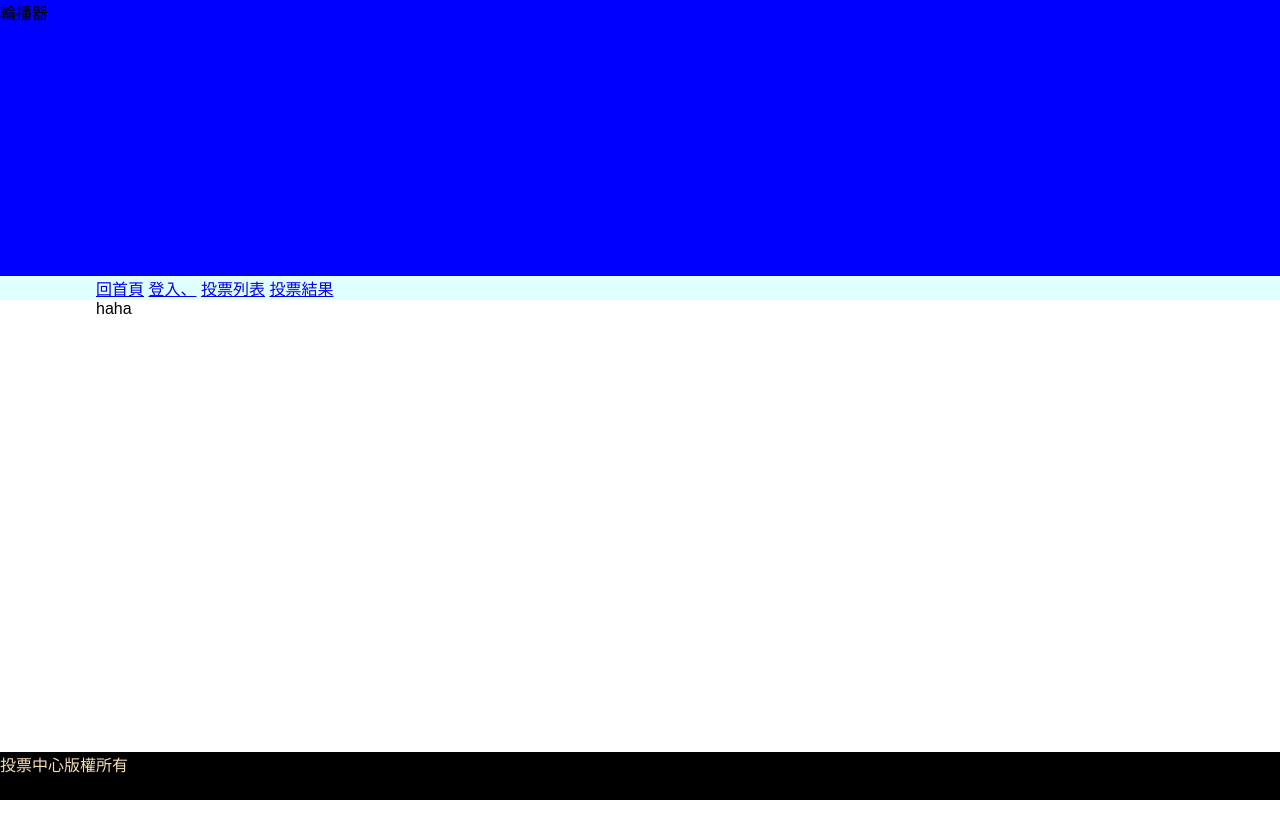
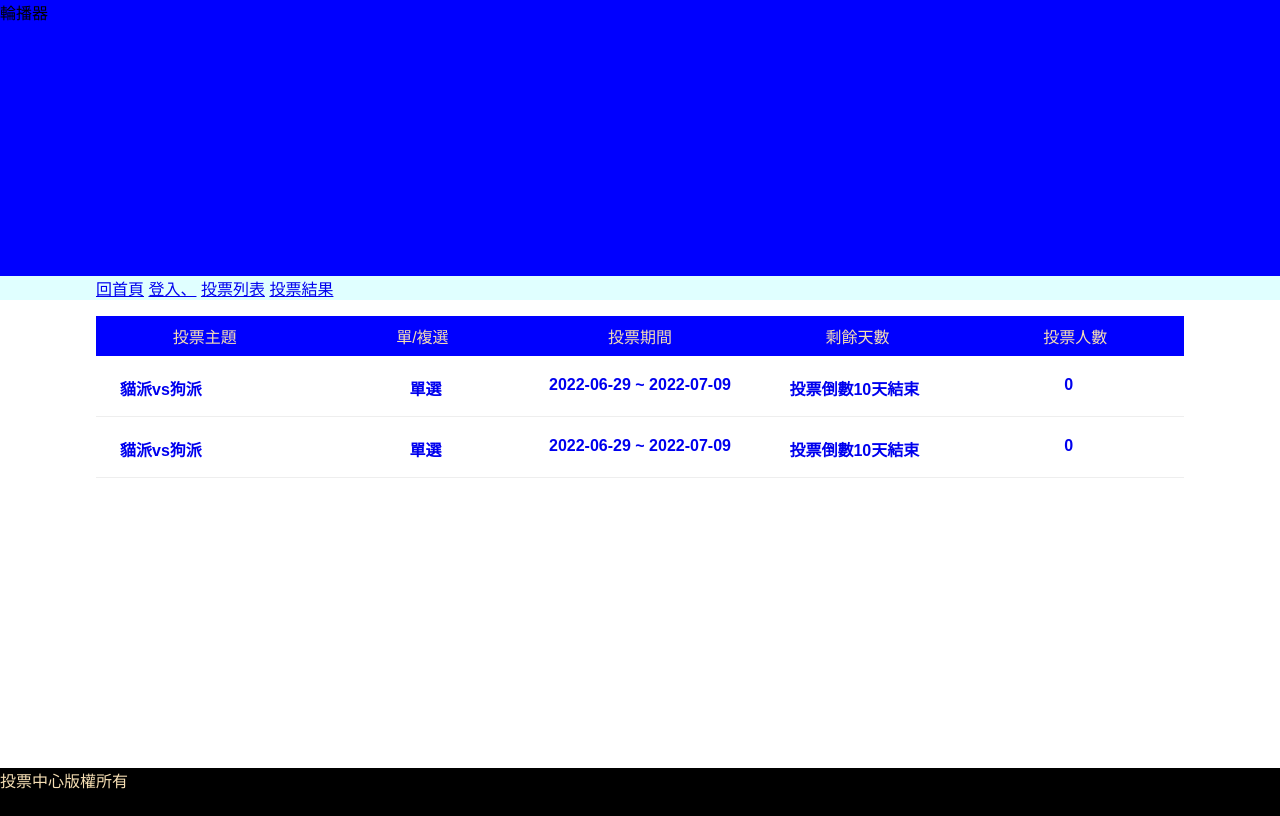
Before and after one commit to msfan555/PHP-vote, a PHP site: page / in a window 1280 px wide. Run offline with PHP 8.4, Linux system fonts and the light colour scheme; data comes from the database, SQL or seed files in the repository.

Commit message:
首頁顯示投票列表，並增加連結前往投票頁面

```diff
--- a/css/back.css
+++ b/css/back.css
@@ -13,7 +13,8 @@
 }
 
 ul{
-    margin: 1rem 0 1rem 6rem;
+    margin: 1rem 0 1rem 0;
+
 
 }
 
--- a/css/front.css
+++ b/css/front.css
@@ -1,3 +1,45 @@
 #container{
     min-height: calc(100vh - 300px - 3rem);
 }
+
+ul{
+    margin: 1rem 0 1rem 0;
+
+}
+
+.list-header{
+    display: flex;
+    justify-content: space-evenly;
+    text-align: center;
+}
+
+.list-header div{
+    width: calc(100% / 5);
+    padding: 0.5rem 1rem;
+    background-color: blue;
+    color: wheat;
+}
+
+.list-items{
+    display: flex;
+    justify-content: space-evenly;
+    padding: 0.5rem;
+    margin: 0.25rem 0;
+    border-bottom: 1px solid #eee;
+    font-weight: bold;
+    font-size: 1rem;
+}
+
+.list a{
+    text-decoration: none;
+}
+
+.list-items div{
+    width: calc(100% / 5);
+    padding: 0.5rem 1rem;
+}
+
+.list-items:hover{
+    background-color: lightblue;
+    cursor:pointer
+}
--- /dev/null
+++ b/front/vote_list.php
@@ -0,0 +1,42 @@
+<div>
+    <ul class="list">
+        <li class="list-header">
+            <div>投票主題</div>
+            <div>單/複選</div>
+            <div>投票期間</div>
+            <div>剩餘天數</div>
+            <div>投票人數</div>
+        </li>
+        <?php
+        $subjects = all('subjects');
+        foreach ($subjects as $subject) {
+            echo "<a href='?do=vote&id={$subject['id']}'>";
+            echo "<li class='list-items'>";
+            echo "<div>{$subject['subject']}</div>";
+            if ($subject['multiple'] == 0) {
+                echo "<div class='text-center'>單選</div>";
+            } else {
+                echo "<div class='text-center'>複選</div>";
+            }
+            echo "<div class='text-center'>";
+            echo $subject['start'] . " ~ " . $subject['end'];
+            echo "</div>";
+
+            echo "<div class='text-center'>";
+            $today = strtotime("now");
+            $end = strtotime($subject['end']);
+            if (($end - $today) > 0) {
+                $remain = floor(($end - $today) / (60 * 60 * 24));
+                echo "投票倒數" . $remain . "天結束";
+            } else {
+                echo "<span style='color:grey'>投票結束</span>";
+            }
+            echo "</div>";
+            echo "<div class='text-center'>{$subject['total']}</div>";
+            echo "</li>";
+            echo "</a>";
+        }
+        ?>
+    </ul>
+
+</div>
--- a/index.php
+++ b/index.php
@@ -1,3 +1,7 @@
+<?php
+include_once "./api/base.php";
+?>
+
 <!DOCTYPE html>
 <html lang="en">
 
@@ -7,7 +11,7 @@
     <meta name="viewport" content="width=device-width, initial-scale=1.0">
     <title>投票中心</title>
     <link rel="stylesheet" href="./css/basic.css">
-    <link rel="stylesheet" href="./css/front.css">
+    <link rel="stylesheet" href="./css//front.css">
 </head>
 
 <body>
@@ -18,7 +22,16 @@
         ?>
     </div>
     <div id="container">
-        haha
+        <?php
+        if (isset($_GET['do'])) {
+            $file = './front/' . $_GET['do'] . ".php";
+        }
+        if (isset($file) && file_exists($file)) {
+            include $file;
+        } else {
+            include "./front/vote_list.php";
+        }
+        ?>
     </div>
     <div>
         <?php
```
Also changed, not shown: front/vote.php (added, +11 -0 lines).
